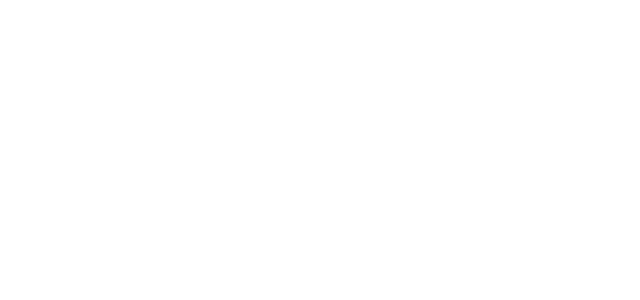
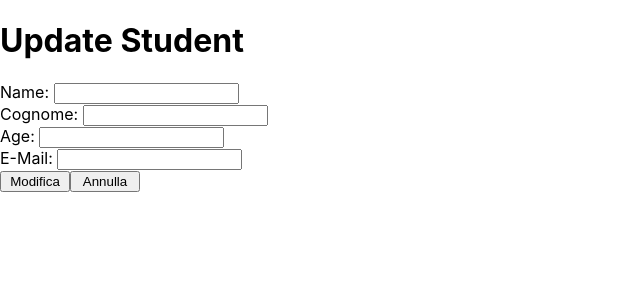
Before and after one commit to jamiromic/test-project, a React (Create React App) app: page /students/update/1 in a window 1280 px wide. Before the commit this address had no page. Shown: the top 300 px of the page, without its empty margins (0-640 px from the left). Built offline with nearby package versions, Linux system fonts and the light colour scheme; no server answers.

Commit message:
add styles

```diff
--- a/src/App.js
+++ b/src/App.js
@@ -2,6 +2,7 @@ import { Route, Routes } from 'react-router-dom';
 import StudentList from './components/StudentList';
 import StudentDetails from './components/StudentDetails';
 import StudentCreate from './components/StudentCreate';
+import StudentUpdate from './components/StudentUpdate';
 
 function App() {
 
@@ -14,6 +15,8 @@ function App() {
         <Route path="/students/:id" element={<StudentDetails/>} />
         {/* Pagina per la creazione di uno studente */}
         <Route path="/students/create" element={<StudentCreate/>} />
+        {/* Pagina per la modifica di uno studente */}
+        <Route path="/students/update/:id" element={<StudentUpdate/>} />
       </Routes>
 
   );
--- a/src/components/StudentCreate.js
+++ b/src/components/StudentCreate.js
@@ -1,29 +1,58 @@
 import React, { useState } from 'react';
 
 function StudentCreate() {
+  // Definiamo uno stato iniziale per lo studente con nome e età vuoti
   const [student, setStudent] = useState({
     name: '',
+    surname: '',
     age: '',
+    email: ''
   });
 
+  // Questa funzione gestisce la modifica degli input del form
   const handleInputChange = event => {
+    // Estrapoliamo il nome e il valore dell'input dalla proprietà "target" dell'evento
     const { name, value } = event.target;
+    // Aggiorniamo lo stato dello studente con il nuovo valore dell'input
     setStudent(prevState => ({ ...prevState, [name]: value }));
   };
 
+  // Questa funzione gestisce il submit del form
   const handleSubmit = event => {
+    // Impediamo il comportamento predefinito del form, che è quello di ricaricare la pagina
     event.preventDefault();
-    console.log(student); // qui puoi inviare i dati al server
+    // Stampa a console lo stato corrente dello studente
+    console.log(student);
+    // Inviamo una richiesta POST al server per creare uno studente
+    fetch('http://localhost:8080/api/students/create', {
+      method: 'POST',
+      headers: {
+        'Content-Type': 'application/json'
+      },
+      body: JSON.stringify(student)
+    })
+    // Redirect alla lista degli studenti dopo la creazione di uno studente
+    window.location.href = '/students';
+    window.location.reload = '/students';
   };
 
+  // Questo è il markup del form
   return (
-    <form>
+    <form onSubmit={handleSubmit}>
       <label htmlFor="name">Name</label>
       <input
         type="text"
         id="name"
         name="name"
         value={student.name}
+        onChange={handleInputChange}
+      />
+      <label htmlFor="surname">Cognome</label>
+      <input
+        type="text"
+        id="surname"
+        name="surname"
+        value={student.surname}
         onChange={handleInputChange}
       />
       <label htmlFor="age">Age</label>
@@ -34,8 +63,16 @@ function StudentCreate() {
         value={student.age}
         onChange={handleInputChange}
       />
-      <button onSubmit={handleSubmit}>Crea</button>
-      </form>
+      <label htmlFor="email">Email</label>
+      <input
+        type="email"
+        id="email"
+        name="email"
+        value={student.email}
+        onChange={handleInputChange}
+      />
+      <button type='submit'>Crea</button>
+    </form>
   )
 
 }
--- a/src/components/StudentDetails.js
+++ b/src/components/StudentDetails.js
@@ -1,5 +1,6 @@
 import React, { useState, useEffect } from 'react';
 import { Link, useParams } from 'react-router-dom';
+import '../styles/StudentDetails.css';
 
 function StudentDetails() {
   // Ottengo l'ID dello studente dalla URL utilizzando useParams()
@@ -8,7 +9,7 @@ function StudentDetails() {
   // Crea uno stato per contenere le informazioni sullo studente
   const [student, setStudent] = useState(null);
 
-  // Recupera le informazioni sullo studente dalle API utilizzando l'ID
+  // Recupero le informazioni sullo studente dalle API utilizzando l'ID
   useEffect(() => {
     fetch(`http://localhost:8080/api/students/${id}`)
       .then(response => response.json())
@@ -23,11 +24,14 @@ function StudentDetails() {
 
   // Mostro le informazioni sullo studente
   return (
-    <div>
-      <h1>{student.name}</h1>
-      <p>Età: {student.age}</p>
-      <Link to="/students">Torna alla lista degli studenti</Link>
-    </div>
+    <div class="student-details">
+  <h1>{student.name} {student.surname}</h1>
+  <div class="card">
+    <p><strong>Età: </strong>{student.age}</p>
+    <p><strong>Email: </strong>{student.email}</p>
+  </div>
+  <Link to="/students">Torna alla lista degli studenti</Link>
+</div>
   );
 }
 
--- a/src/components/StudentList.js
+++ b/src/components/StudentList.js
@@ -29,22 +29,29 @@ function StudentList() {
       window.location.reload();
   }
 
+  function handleUpdate(event) {
+    const idItem = event.target.id;
+    window.location.href = '/students/update/' + idItem;
+  }
+
   return (
 
     <div>
-      <h1 className='title'>List Students:</h1>
-      <a href="/students/create">Crea un nuovo Studente</a>
+      <h1 className='title'>App Students:</h1>
+      <a className='new_student_button' href="/students/create">Crea un nuovo Studente</a>
       <div className='students_wrapper'>
         {data.map(item => (
           <div className='card_wrapper' key={item.id}>
             <Link to={`/students/${item.id}`} />
-            <a href={`students/${item.id}`}>
-              <ul>
-                <li>Nome : {item.name}</li>
-                <li>Età : {item.age}</li>
-              </ul>
-            </a>
-          <button id={item.id} onClick={handleClick}>Elimina</button>
+              <div class="card">
+                <a href={`students/${item.id}`}>
+                  <h2>{item.name} {item.surname}</h2>
+                  <p>Età: {item.age}</p>
+                  <p>Email: {item.email}</p>
+                </a>
+                <button id={item.id} onClick={handleUpdate}>Modifica</button><br />
+                <button id={item.id} onClick={handleClick}>Elimina</button>
+              </div>
           </div>
         ))}
       </div>
--- /dev/null
+++ b/src/components/StudentUpdate.js
@@ -0,0 +1,96 @@
+import React, { useState, useEffect } from "react";
+import { useParams } from "react-router-dom";
+
+function StudentUpdate() {
+  // Definiamo l'URL base delle API RESTful
+  const base_url = 'http://localhost:8080/api/students/';
+  // Estraiamo l'id dello studente dalla URL tramite il hook useParams di React Router
+  const { id } = useParams();
+  // Definiamo lo stato iniziale dello studente con id, nome, cognome, eta, email vuoti
+  const [student, setStudent] = useState({ id: id, name: "", surname: "", age: "", email: "" });
+
+  // Questo effetto si attiva al caricamento del componente e carica i dati dello studente dal server
+  useEffect(() => {
+    // Inviamo una richiesta GET al server per caricare i dati dello studente
+    fetch(base_url + id)
+      .then(response => response.json())
+      .then(data => {
+        // Aggiorniamo lo stato dello studente con i dati ricevuti dal server
+        setStudent(data);
+      })
+      .catch(error => {
+        console.log(error);
+      });
+  }, [id]);
+
+  // Queste funzioni gestiscono la modifica degli input del form
+  const handleNameChange = event => {
+    setStudent({ ...student, name: event.target.value });
+  };
+
+  const handleSurnameChange = event => {
+    setStudent({ ...student, surname: event.target.value });
+  };
+
+  const handleAgeChange = event => {
+    setStudent({ ...student, age: event.target.value });
+  };
+
+  const handleEmailChange = event => {
+    setStudent({ ...student, email: event.target.value });
+  };
+
+  // Questa funzione gestisce il submit del form
+  const handleSubmit = event => {
+    // Impediamo il comportamento predefinito del form, che è quello di ricaricare la pagina
+    event.preventDefault();
+    // Inviamo una richiesta PUT al server per aggiornare i dati dello studente
+    fetch(`${base_url}update/${id}`, {
+      method: "PUT",
+      headers: { "Content-Type": "application/json" },
+      body: JSON.stringify(student)
+    })
+      .then(response => {
+        // Se la richiesta ha avuto successo, torniamo alla lista degli studenti
+        if (response.ok) {
+          window.location.href = '/students';
+        } else {
+          throw new Error("Failed to update student");
+        }
+      })
+      .catch(error => {
+        console.log(error);
+      });
+  };
+
+  // Questo è il markup del form
+  return (
+    <div>
+      <h1>Update Student</h1>
+      <form onSubmit={handleSubmit}>
+        <div>
+          <label htmlFor="name">Name: </label>
+          <input type="text" id="name" value={student.name} onChange={handleNameChange} />
+        </div>
+        <div>
+          <label htmlFor="surname">Cognome: </label>
+          <input type="text" id="surname" value={student.surname} onChange={handleSurnameChange} />
+        </div>
+        <div>
+          <label htmlFor="age">Age: </label>
+          <input type="number" id="age" value={student.age} onChange={handleAgeChange} />
+        </div>
+        <div>
+          <label htmlFor="email">E-Mail: </label>
+          <input type="email" id="email" value={student.email} onChange={handleEmailChange} />
+        </div>
+        <div>
+          <button type="submit">Modifica</button>
+          <button onClick={() => window.location.href = '/students'}>Annulla</button>
+        </div>
+      </form>
+    </div>
+  );
+}
+
+export default StudentUpdate;
--- /dev/null
+++ b/src/styles/StudentDetails.css
@@ -0,0 +1,24 @@
+.student-details {
+    margin: 16px;
+  }
+
+  .student-details h1 {
+    margin-top: 0;
+  }
+
+  .card {
+    background-color: #fff;
+    border-radius: 5px;
+    box-shadow: 0 2px 4px rgba(0,0,0,.2);
+    padding: 16px;
+    margin-bottom: 16px;
+  }
+
+  .card p {
+    margin-bottom: 8px;
+  }
+
+  .card strong {
+    display: inline-block;
+    width: 60px;
+  }
--- a/src/styles/StudentsList.css
+++ b/src/styles/StudentsList.css
@@ -10,20 +10,50 @@ a {
 }
 
 button {
-  width: 60px;
+  width: 70px;
+  text-align: center;
+  align-self: center;
+  margin-bottom: 0.75rem;
 }
 
 ul {
     list-style: none;
     padding: 0;
+    color: black;
   }
 
   .title {
     text-align: center;
+    margin-bottom: 3rem;
+  }
+
+  .new_student_button {
+    font-size: 1.25rem;
+    margin-left: 120px;
   }
 
   .card_wrapper {
+    margin-top: 3rem;
     display: flex;
     flex-direction: column;
     justify-content: center;
+    width: 300px;
+    text-align: center;
   }
+
+  .card {
+    background-color: #fff;
+    border-radius: 5px;
+    box-shadow: 0 2px 4px rgba(0,0,0,.2);
+    padding: 16px;
+    margin-bottom: 16px;
+    color: black;
+  }
+
+  .card h2 {
+    margin-top: 0;
+  }
+
+  .card p {
+    margin-bottom: 8px;
+  }
```
